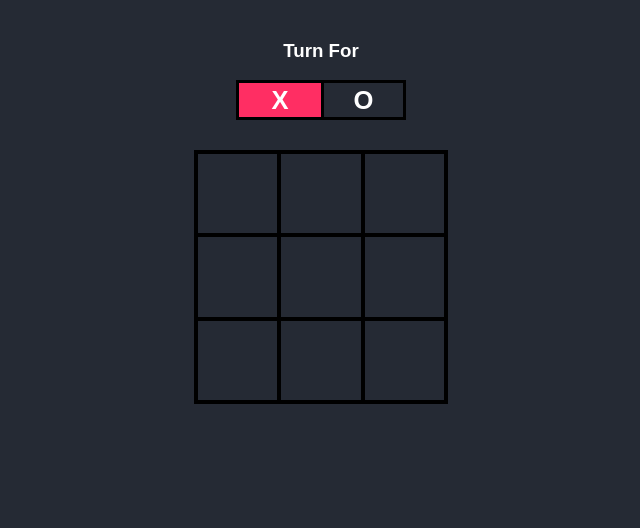
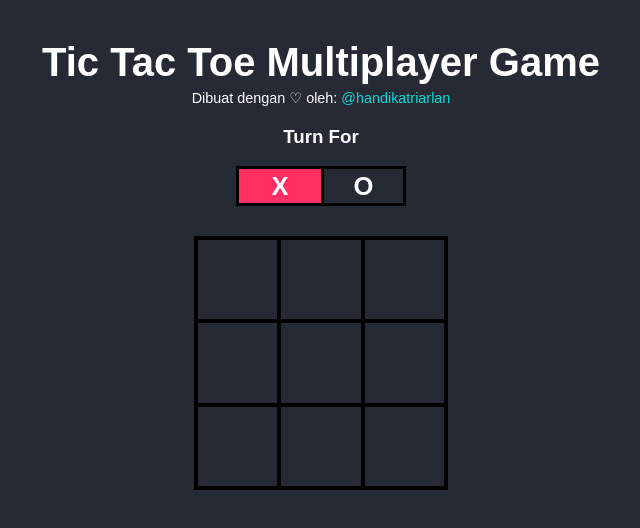
Before and after one commit to handikatriarlan/tic-tac-toe-multiplayer-game, a website: page public/index.html in a window 1280 px wide. Shown: the whole page, without its empty margins (319-959 px from the left). Drawn offline with nearby package versions, Linux system fonts and the light colour scheme; no server answers.

Commit message:
feat: add header

```diff
--- a/public/index.html
+++ b/public/index.html
@@ -5,11 +5,18 @@
     <meta charset="UTF-8">
     <meta http-equiv="X-UA-Compatible" content="IE=edge">
     <meta name="viewport" content="width=device-width, initial-scale=1.0">
-    <title>Tic_Tac_Toe</title>
+    <title>Tic Tac Toe Multiplayer Game</title>
     <link rel="stylesheet" href="style.css">
 </head>
 
 <body>
+    <div class="header">
+        <h1>Tic Tac Toe Multiplayer Game</h1>
+        <p class="creator">Dibuat dengan ♡ oleh:
+            <a href="https://handikatriarlan.w3spaces.com/" target="_blank">@handikatriarlan</a>
+        </p>
+    </div>
+
     <div class="turn-container">
         <h3>Turn For</h3>
         <div class="turn-box align">X</div>
--- a/public/style.css
+++ b/public/style.css
@@ -18,6 +18,30 @@ body {
   width: 100vw;
   text-align: center;
   padding-top: 5vh;
+}
+
+.header {
+  margin-bottom: 20px;
+}
+
+.header h1 {
+  font-size: 2.5rem;
+  margin: 0;
+  padding: 0;
+}
+
+.creator {
+  font-size: 0.9rem;
+  margin-top: 5px;
+}
+
+.creator a {
+  color: #08d9d6;
+  text-decoration: none;
+}
+
+.creator a:hover {
+  text-decoration: underline;
 }
 
 .turn-container {
```
